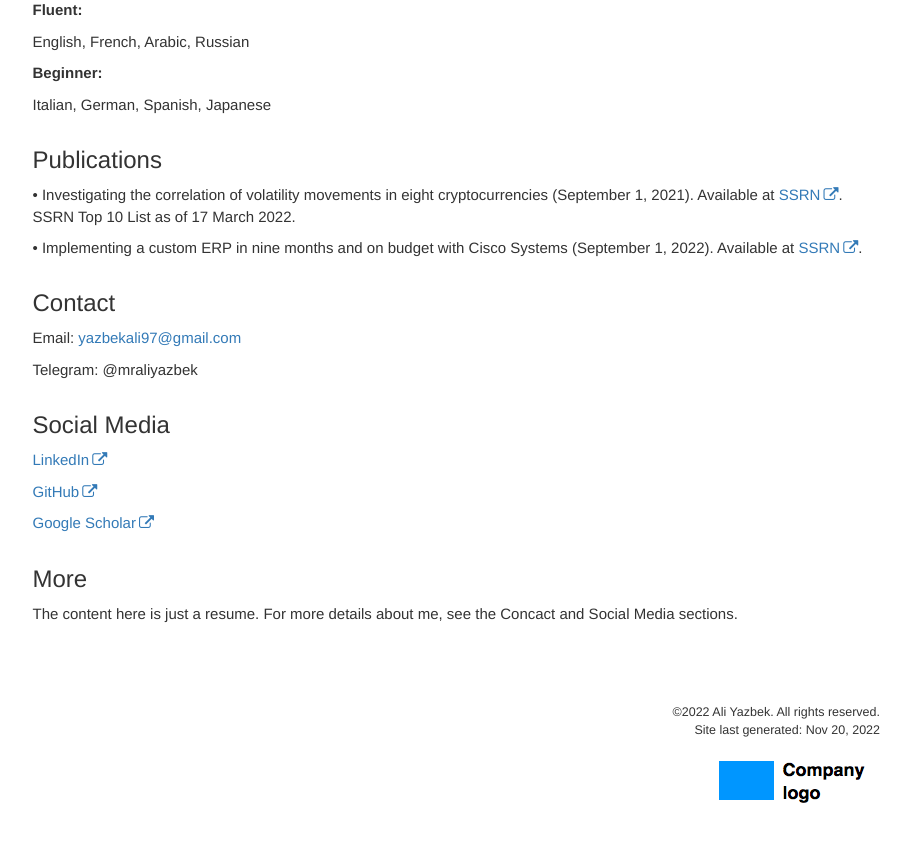
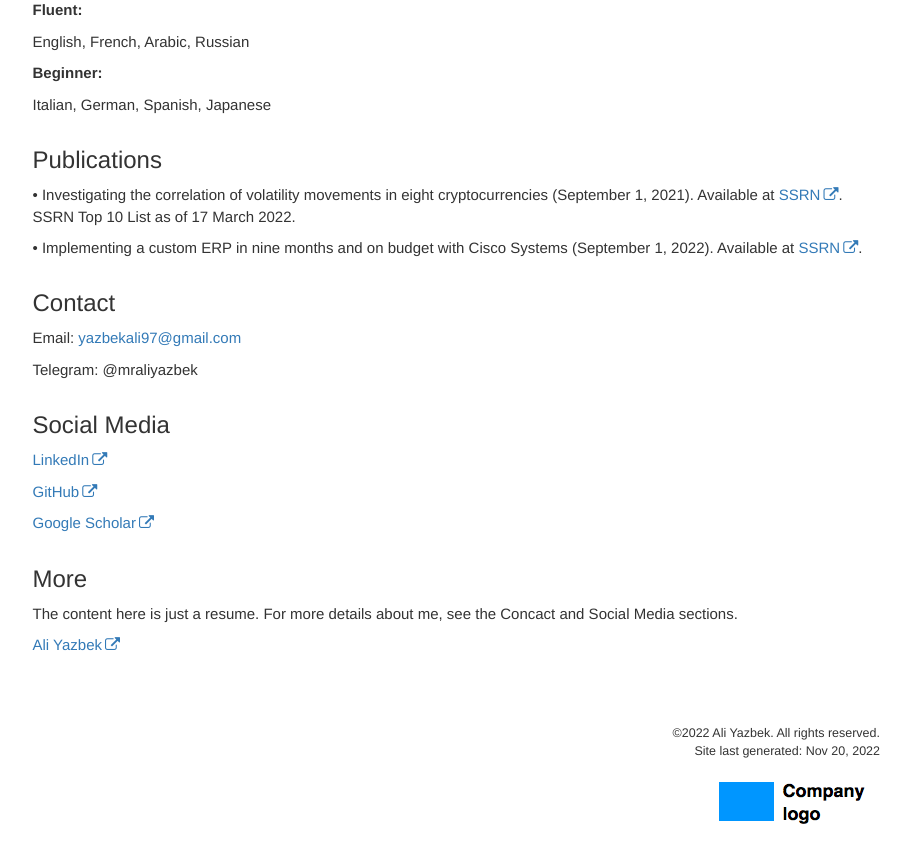
Before and after one commit to TheGreatFable/AboutAliYazbek, a Jekyll site: the page built from index.md, in a window 1280 px wide and 900 px high, scrolled down 4787 px. Shown: the top 863 px of the window, without its empty margins (330-1240 px from the left). Built offline with Jekyll 4.4.1, drawn with Linux system fonts in a browser that asks for light colours; comment, search, counter and statistics services are not loaded.

Commit message:
Update index.md

```diff
--- a/index.md
+++ b/index.md
@@ -224,3 +224,4 @@ The content here is just a resume. For more details about me, see the Concact an
 <script src="https://tryhackme.com/badge/1106682"></script>
 
 <script src="https://platform.linkedin.com/badges/js/profile.js" async defer type="text/javascript"></script>
+<div class="badge-base LI-profile-badge" data-locale="en_US" data-size="medium" data-theme="dark" data-type="VERTICAL" data-vanity="ali-yazbek" data-version="v1"><a class="badge-base__link LI-simple-link" href="https://ru.linkedin.com/in/ali-yazbek?trk=profile-badge">Ali Yazbek</a></div>
```
